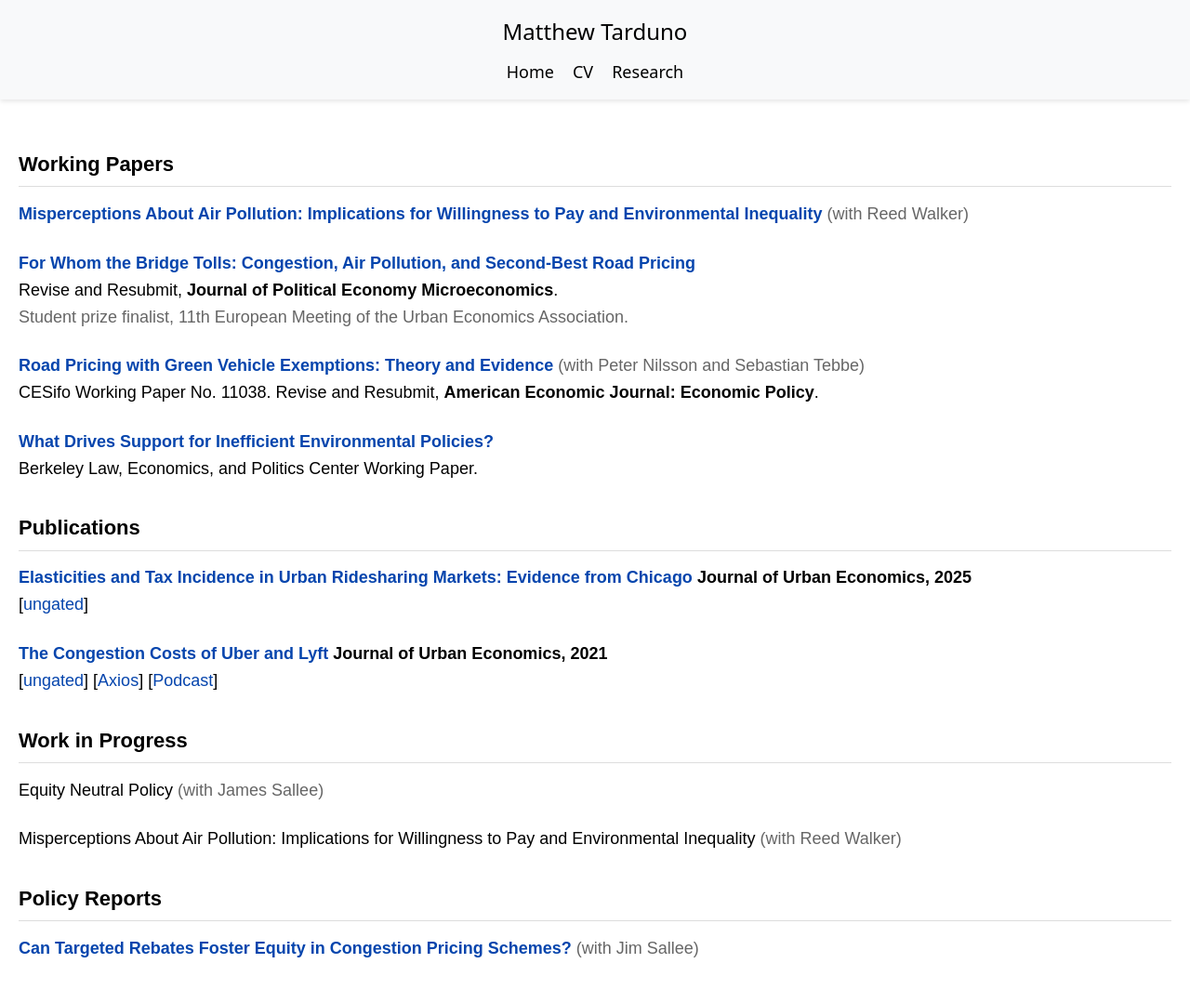
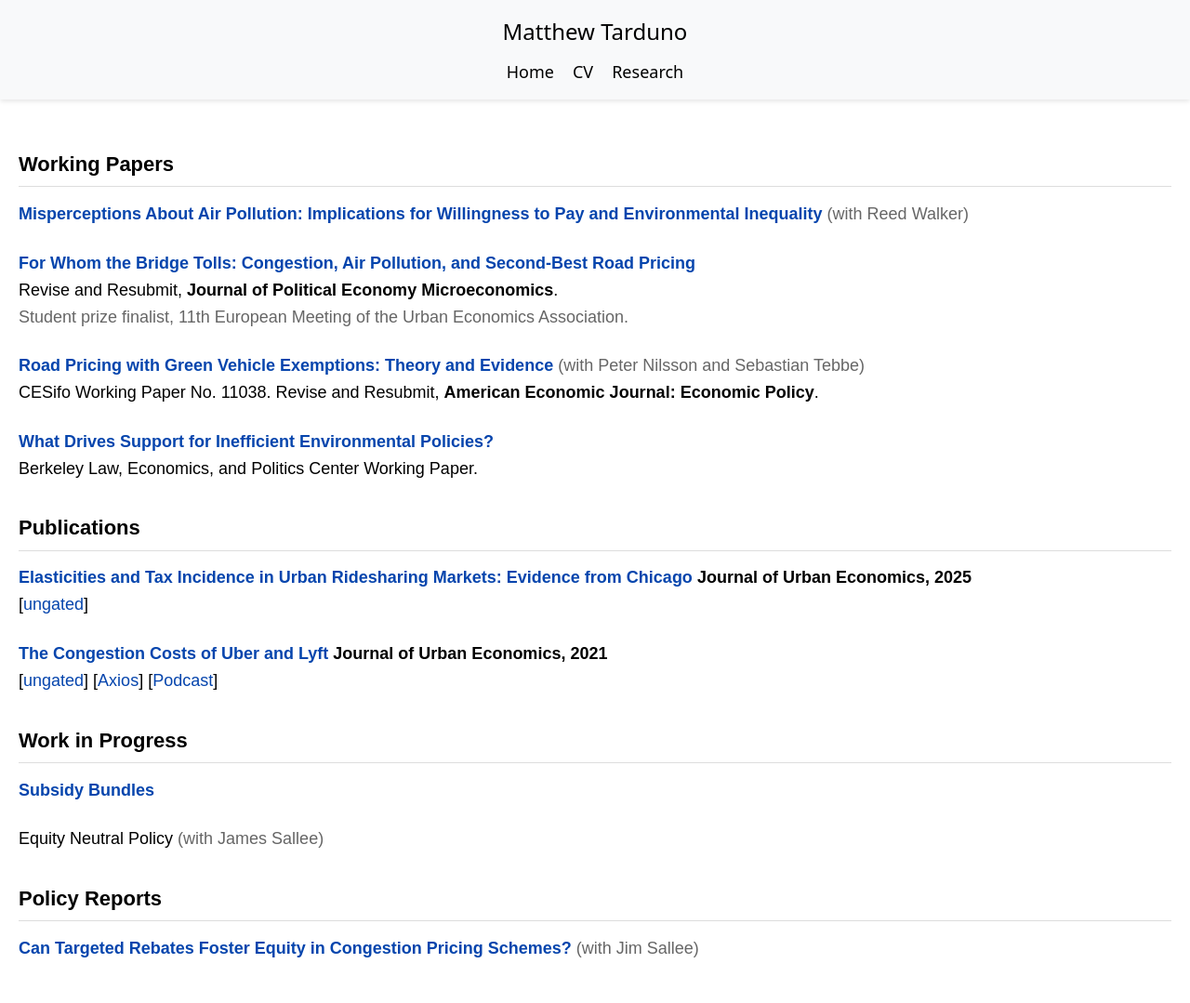
Before and after one commit to Matt-Tarduno/Matt-Tarduno.github.io, a Jekyll site: the page built from research_mobile/index.html, in a window 1280 px wide. Shown: the whole page at 93% size. Built offline with Jekyll 4.4.1, drawn with Linux system fonts in a browser that asks for light colours.

Commit message:
Update index.html

```diff
--- a/research_mobile/index.html
+++ b/research_mobile/index.html
@@ -169,9 +169,9 @@
 
     <h1>Work in Progress</h1>
 
+    <p><a href="https://papers.ssrn.com/sol3/papers.cfm?abstract_id=6753504" target="_blank">Subsidy Bundles</a></p>
+
     <p>Equity Neutral Policy<span> (with James Sallee)</span></p>
-
-    <p>Misperceptions About Air Pollution: Implications for Willingness to Pay and Environmental Inequality<span> (with Reed Walker)</span></p>
 
     <h1>Policy Reports</h1>
 
```
